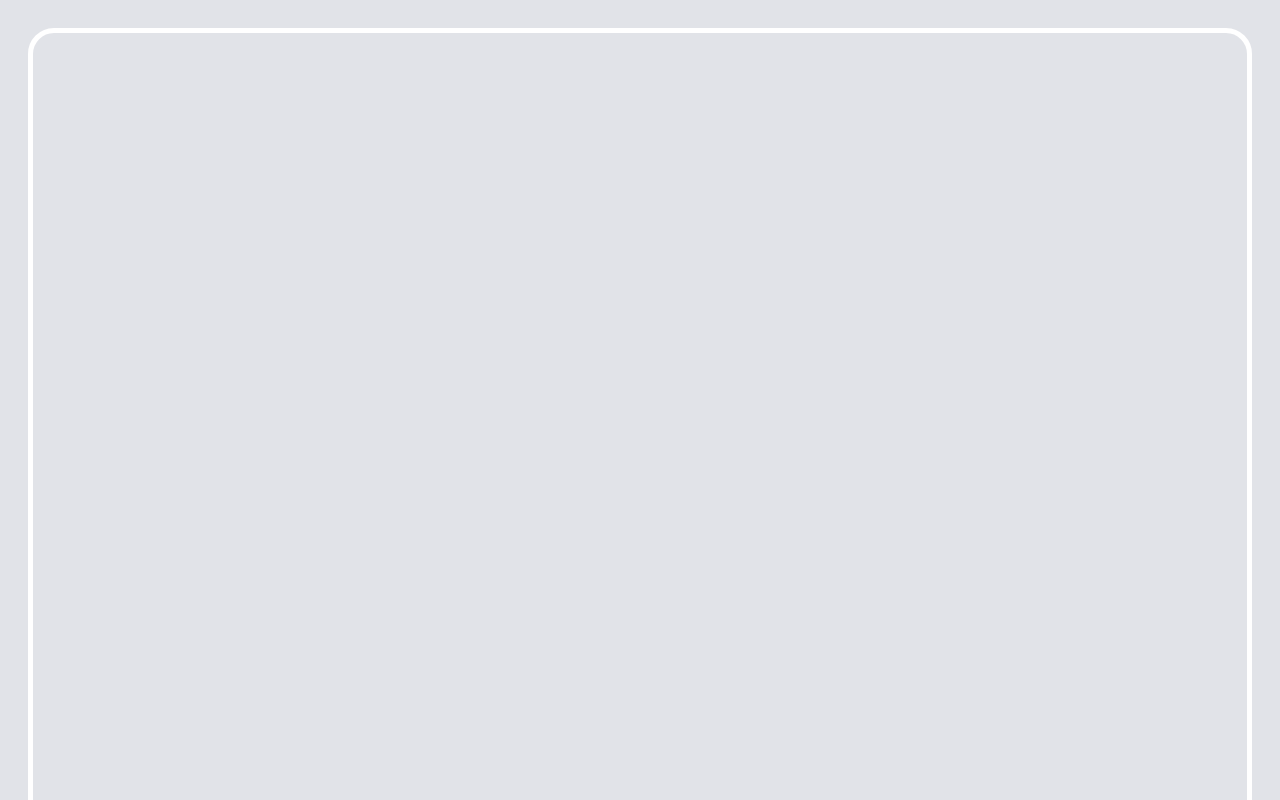
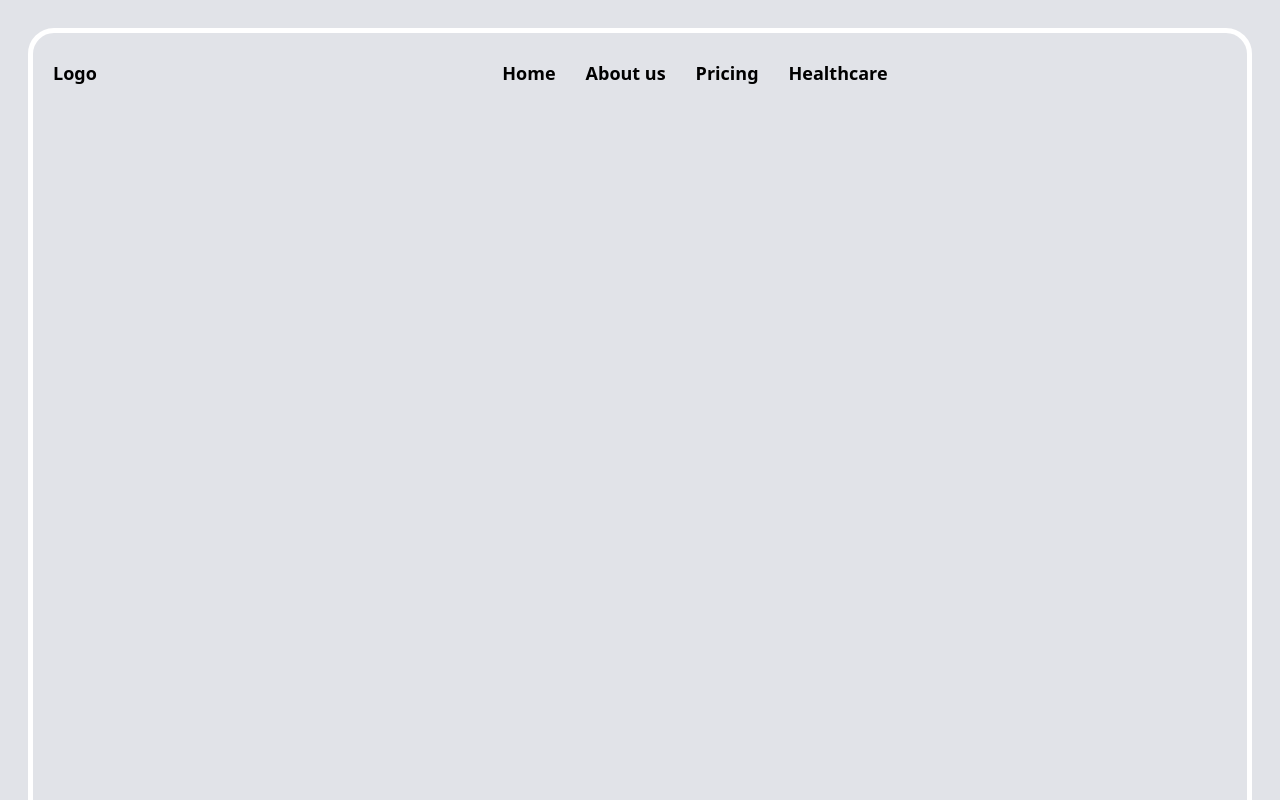
Before and after one commit to Neuvo-House/Healthcare_ai, a React (Vite) app in the folder healthcare_ai/: page / in a window 1280 px wide. Shown: the top 800 px of the page. Built offline with nearby package versions, Linux system fonts and the light colour scheme.

Commit message:
Navbarcommit

```diff
--- a/healthcare_ai/src/App.jsx
+++ b/healthcare_ai/src/App.jsx
@@ -1,4 +1,5 @@
 import { useState } from 'react'
+import Navbar from './Navbar'
 import './App.css'
 
 function App() {
@@ -6,7 +7,7 @@ function App() {
 
   return (
     <div className="main-container">
-
+      <Navbar />
     </div>
   )
 }
--- /dev/null
+++ b/healthcare_ai/src/Navbar.css
@@ -0,0 +1,27 @@
+.navbar{
+    position: fixed;
+    width: 100%;
+}
+.navbar-container {
+    display: flex;
+    flex-direction: row;
+    justify-content: space-between;
+    align-items: center;
+    padding: 10px 20px;
+    color: black;
+    font-weight: 600;
+    z-index: 1000;
+    font-family: system-ui, -apple-system, BlinkMacSystemFont, 'Segoe UI', Roboto, Oxygen, Ubuntu, Cantarell, 'Open Sans', 'Helvetica Neue', sans-serif;
+    font-size: large;
+
+}
+.navbar-content{
+    cursor: pointer;
+}
+.middle-container {
+    display: flex;
+    flex-direction: row;
+    align-items: center;
+    gap: 30px;
+
+}
--- /dev/null
+++ b/healthcare_ai/src/Navbar.jsx
@@ -0,0 +1,22 @@
+import React from "react";
+import "./Navbar.css";
+function Home() {
+  return (
+    <div className="navbar">
+      <div className="navbar-container">
+        <div className="left-container">
+          <p>Logo</p>
+        </div>
+        <div className="middle-container">
+          <div className="navbar-content">Home</div>
+          <div className="navbar-content">About us</div>
+          <div className="navbar-content">Pricing</div>
+          <div className="navbar-content">Healthcare</div>
+        </div>
+        <div className="right-container"></div>
+      </div>
+    </div>
+  );
+}
+
+export default Home;
```
